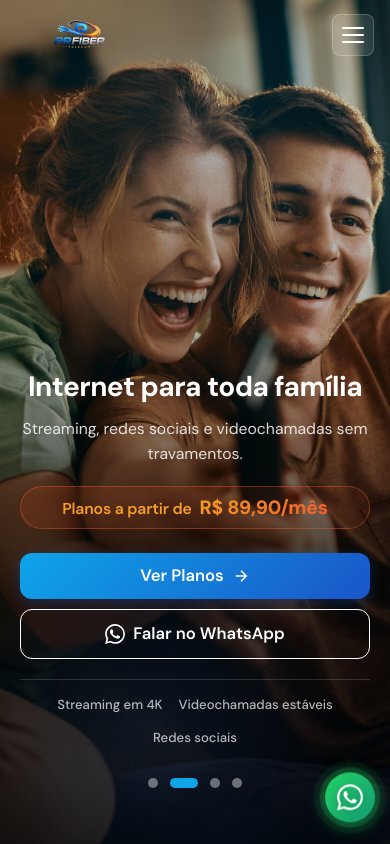
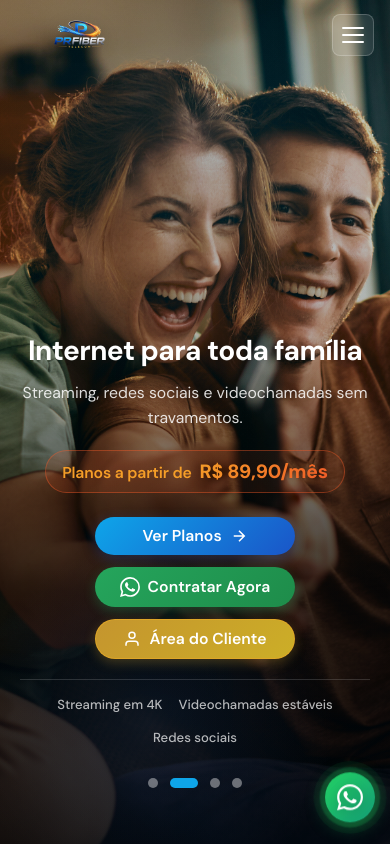
Before and after one commit to GeovaniNeumann/PrFiber, a React (Vite) app: page / in a window 390 px wide. Shown: the top 844 px of the page. Built offline with nearby package versions, Linux system fonts and the light colour scheme.

Commit message:
atualização

```diff
--- a/src/components/Header/Header.jsx
+++ b/src/components/Header/Header.jsx
@@ -6,7 +6,6 @@
 const getElementTop = (id) => {
   const element = document.getElementById(id);
   if (!element) return null;
-  // element.offsetTop é relativo ao documento, não depende do estado do body
   return element.offsetTop - 80;
 };
 
@@ -27,6 +26,7 @@
 ];
 
 const WHATSAPP_URL = "https://wa.me/5541999976337?text=Olá!%20Gostaria%20de%20contratar%20a%20PRFIBER";
+const CLIENTE_URL  = "http://i9fibras.ispfycloud.com.br/";
 
 export default function Header() {
   const [scrolled, setScrolled] = useState(false);
@@ -40,27 +40,21 @@
     return () => window.removeEventListener('scroll', handleScroll);
   }, []);
 
-  // Bloqueio de scroll robusto: salva posição e trava o body
   useEffect(() => {
     if (menuOpen && !isClosing) {
-      // Salva a posição atual do scroll
       scrollYRef.current = window.scrollY;
-
-      // Trava o body na posição atual
       document.body.style.position = 'fixed';
       document.body.style.top = `-${scrollYRef.current}px`;
       document.body.style.left = '0';
       document.body.style.right = '0';
       document.body.style.overflow = 'hidden';
     } else {
-      // Restaura o body e volta para a posição salva
       const savedY = scrollYRef.current;
       document.body.style.position = '';
       document.body.style.top = '';
       document.body.style.left = '';
       document.body.style.right = '';
       document.body.style.overflow = '';
-
       if (savedY > 0) {
         window.scrollTo(0, savedY);
       }
@@ -105,15 +99,11 @@
   };
 
   const handleNavClick = (id) => {
-    // Calcula a posição do destino ANTES de soltar o body fixado
-    // offsetTop é relativo ao documento e não muda com position:fixed
     const targetTop = getElementTop(id);
-
     setIsClosing(true);
     setTimeout(() => {
       setMenuOpen(false);
       setIsClosing(false);
-      // Aguarda um frame para o body ser restaurado, depois scrolla
       requestAnimationFrame(() => {
         if (targetTop !== null) {
           window.scrollTo({ top: Math.max(0, targetTop), behavior: 'smooth' });
@@ -170,7 +160,17 @@
               </button>
             ))}
 
-            {/* CTA visível apenas no menu mobile - WhatsApp */}
+            {/* CTAs visíveis apenas no menu mobile */}
+            <a
+              href={CLIENTE_URL}
+              target="_blank"
+              rel="noopener noreferrer"
+              className="mobile-cta mobile-cta--secondary"
+              onClick={closeMenu}
+            >
+              Área do Cliente
+            </a>
+
             <a
               href={WHATSAPP_URL}
               target="_blank"
@@ -183,16 +183,28 @@
           </div>
         </nav>
 
-        {/* CTA Desktop - WhatsApp */}
+        {/* CTAs Desktop */}
+        <div className="header__cta-group desktop-only">
+          <a
+            href={CLIENTE_URL}
+            target="_blank"
+            rel="noopener noreferrer"
+            className="btn btn--ghost"
+            aria-label="Acessar Área do Cliente"
+          >
+            Área do Cliente
+          </a>
+
           <a
             href={WHATSAPP_URL}
             target="_blank"
             rel="noopener noreferrer"
-          className="btn btn--outline desktop-only"
+            className="btn btn--outline"
             aria-label="Contratar PRFIBER pelo WhatsApp"
           >
             Contratar Agora
           </a>
+        </div>
 
         {/* Hamburger */}
         <button
--- a/src/components/Hero/Hero.css
+++ b/src/components/Hero/Hero.css
@@ -104,7 +104,7 @@
   position: relative;
   z-index: 10;
   text-align: left;
-  max-width: 600px;
+  max-width: 700px;
   margin-left: 8vw;
   margin-right: auto;
   opacity: 0;
@@ -165,11 +165,12 @@
   margin-bottom: 40px;
 }
 
+/* Botão Ver Planos */
 .hero__actions .btn--primary {
   background: linear-gradient(135deg, #0ea5e9, #1a55c8);
   border: none;
   color: white;
-  padding: 14px 32px;
+  padding: 14px 14px;
   border-radius: 40px;
   font-weight: 600;
   font-size: 1rem;
@@ -187,11 +188,12 @@
   box-shadow: 0 8px 20px rgba(14, 165, 233, 0.3);
 }
 
-.hero__actions .btn--ghost {
-  background: transparent;
-  border: 1.5px solid white;
+/* Botão WhatsApp/Contratar Agora */
+.hero__actions .btn--whatsapp {
+  background: linear-gradient(135deg, #25a55c, #1e8c4a);
+  border: none;
   color: white;
-  padding: 14px 32px;
+  padding: 14px 14px;
   border-radius: 40px;
   font-weight: 600;
   font-size: 1rem;
@@ -201,18 +203,44 @@
   display: inline-flex;
   align-items: center;
   gap: 8px;
+  box-shadow: 0 4px 12px rgba(37, 165, 92, 0.3);
 }
 
-.hero__actions .btn--ghost:hover {
-  background: linear-gradient(135deg, #25a55c, #1e8c4a);
-  border-color: transparent;
-  color: white;
+.hero__actions .btn--whatsapp:hover {
+  background: linear-gradient(135deg, #1e8c4a, #166b38);
   transform: translateY(-2px);
   box-shadow: 0 8px 20px rgba(37, 165, 92, 0.4);
 }
 
-.hero__actions .btn--ghost svg {
-  fill: white;
+/* Botão Área do Cliente */
+.hero__actions .btn--cliente {
+  background: linear-gradient(135deg, #c5952e, #ccae27);
+  border: 1.5px solid rgba(228, 168, 39, 0.822);
+  color: white;
+  padding: 14px 14px;
+  border-radius: 40px;
+  font-weight: 600;
+  font-size: 1rem;
+  cursor: pointer;
+  transition: all 0.3s ease;
+  text-decoration: none;
+  display: inline-flex;
+  align-items: center;
+  justify-content: center;
+  gap: 8px;
+  box-shadow: 0 4px 12px rgba(197, 149, 46, 0.3);
+}
+
+.hero__actions .btn--cliente:hover {
+  background: linear-gradient(135deg, #ccae27, #c5952e);
+  border-color: #e4a827;
+  transform: translateY(-2px);
+  box-shadow: 0 8px 20px rgba(197, 149, 46, 0.4);
+}
+
+.hero__actions .btn--cliente:active {
+  transform: translateY(0);
+  box-shadow: 0 2px 8px rgba(197, 149, 46, 0.3);
 }
 
 .hero__trust {
@@ -288,8 +316,8 @@
     transform: translateY(20px);
     display: flex;
     flex-direction: column;
-    /* Removido min-height: 400px que causava saltos de layout */
     justify-content: flex-end;
+    align-items: center; /* ADICIONADO: centraliza os botões */
   }
 
   .hero__content.visible { transform: translateY(0); }
@@ -301,17 +329,20 @@
 
   .hero__actions {
     flex-direction: column;
-    align-items: stretch;
-    gap: 10px;
+    align-items: center; /* ALTERADO: de 'stretch' para 'center' */
+    gap: 12px; /* AUMENTADO: um pouco mais de espaço entre botões */
     margin-bottom: 20px;
   }
 
   .hero__actions .btn--primary,
-  .hero__actions .btn--ghost {
-    width: 100%;
-    padding: 14px 24px;
-    font-size: 0.95rem;
-    border-radius: 12px;
+  .hero__actions .btn--whatsapp,
+  .hero__actions .btn--cliente {
+    width: auto;
+    min-width: 200px; /* ADICIONADO: largura mínima consistente */
+    max-width: 260px; /* ADICIONADO: largura máxima para não ficar muito largo */
+    padding: 10px 20px; /* REDUZIDO: padding menor para botões mais compactos */
+    font-size: 0.9rem; /* REDUZIDO: fonte um pouco menor */
+    border-radius: 40px; /* ALTERADO: mais arredondado como no desktop */
     justify-content: center;
   }
 
--- a/src/components/Hero/Hero.jsx
+++ b/src/components/Hero/Hero.jsx
@@ -79,6 +79,9 @@
     trust: ['VPN estável', 'Upload rápido', 'Confiabilidade'],
   },
 ];
+
+const WHATSAPP_URL = "https://wa.me/5541999976337?text=Olá!%20Gostaria%20de%20contratar%20a%20PRFIBER";
+const CLIENTE_URL = "http://i9fibras.ispfycloud.com.br/";
 
 function useIsMobile() {
   const [isMobile, setIsMobile] = useState(() => {
@@ -206,16 +209,30 @@
             </button>
 
             <a
-              href="https://wa.me/5541999976337?text=Olá!%20Gostaria%20de%20contratar%20a%20PRFIBER"
+              href={WHATSAPP_URL}
               target="_blank"
               rel="noopener noreferrer"
-              className="btn btn--ghost btn--lg"
+              className="btn btn--whatsapp btn--lg"
               aria-label="Falar no WhatsApp - Contratar PRFIBER"
             >
               <svg viewBox="0 0 24 24" fill="currentColor" width="20" height="20" aria-hidden="true">
                 <path d="M17.472 14.382c-.297-.149-1.758-.867-2.03-.967-.273-.099-.471-.148-.67.15-.197.297-.767.966-.94 1.164-.173.199-.347.223-.644.075-.297-.15-1.255-.463-2.39-1.475-.883-.788-1.48-1.761-1.653-2.059-.173-.297-.018-.458.13-.606.134-.133.298-.347.446-.52.149-.174.198-.298.298-.497.099-.198.05-.371-.025-.52-.075-.149-.669-1.612-.916-2.207-.242-.579-.487-.5-.669-.51-.173-.008-.371-.01-.57-.01-.198 0-.52.074-.792.372-.272.297-1.04 1.016-1.04 2.479 0 1.462 1.065 2.875 1.213 3.074.149.198 2.096 3.2 5.077 4.487.709.306 1.262.489 1.694.625.712.227 1.36.195 1.871.118.571-.085 1.758-.719 2.006-1.413.248-.694.248-1.289.173-1.413-.074-.124-.272-.198-.57-.347m-5.421 7.403h-.004a9.87 9.87 0 0 1-5.031-1.378l-.361-.214-3.741.982.998-3.648-.235-.374a9.86 9.86 0 0 1-1.51-5.26c.001-5.45 4.436-9.884 9.888-9.884 2.64 0 5.122 1.03 6.988 2.898a9.825 9.825 0 0 1 2.893 6.994c-.003 5.45-4.437 9.884-9.885 9.884m8.413-18.297A11.815 11.815 0 0 0 12.05 0C5.495 0 .16 5.335.157 11.892c0 2.096.547 4.142 1.588 5.945L.057 24l6.305-1.654a11.882 11.882 0 0 0 5.683 1.448h.005c6.554 0 11.89-5.335 11.893-11.893a11.821 11.821 0 0 0-3.48-8.413z" />
               </svg>
-              Falar no WhatsApp
+              Contratar Agora
+            </a>
+
+            <a
+              href={CLIENTE_URL}
+              target="_blank"
+              rel="noopener noreferrer"
+              className="btn btn--cliente btn--lg"
+              aria-label="Acessar Área do Cliente"
+            >
+              <svg viewBox="0 0 24 24" fill="none" stroke="currentColor" strokeWidth="2" width="18" height="18" aria-hidden="true">
+                <path d="M20 21v-2a4 4 0 0 0-4-4H8a4 4 0 0 0-4 4v2" />
+                <circle cx="12" cy="7" r="4" />
+              </svg>
+              Área do Cliente
             </a>
           </div>
 
```
Also changed, not shown: src/components/Header/Header.css (+98 -35 lines). Lines whose indentation alone changed are shown as unchanged.
